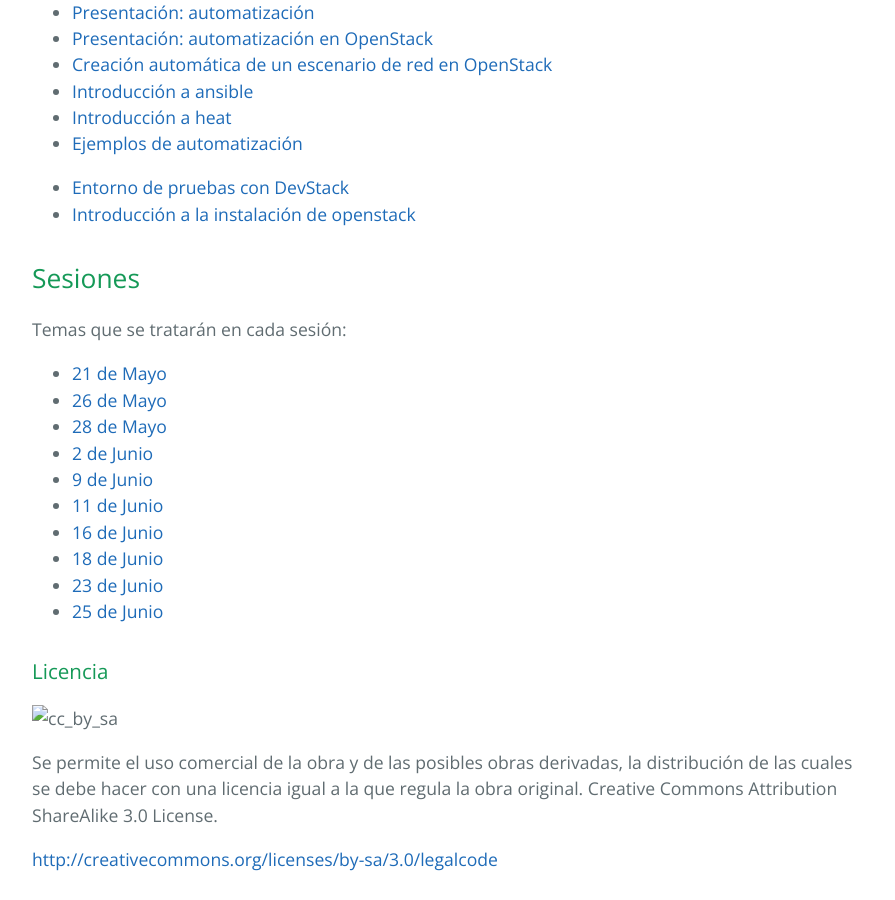
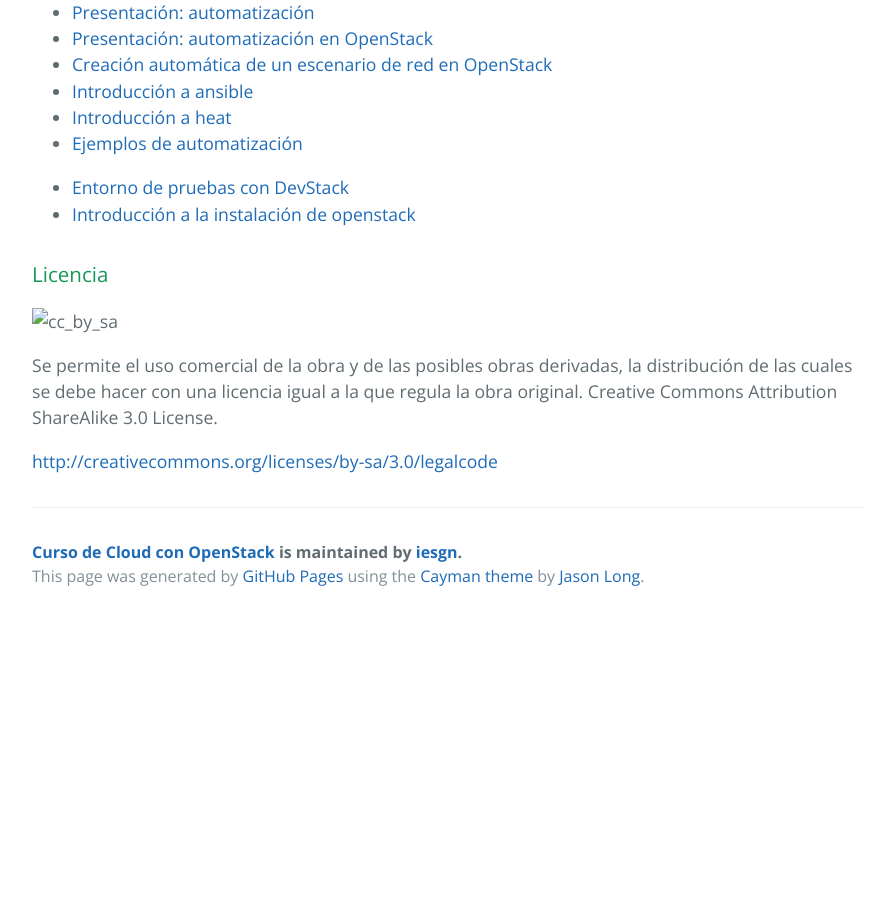
Before and after one commit to iesgn/ow1, a Jekyll site: the page built from index.md, in a window 1280 px wide and 900 px high, scrolled down 1920 px. Shown: the whole window, without its empty margins (192-1087 px from the left). Built offline with Jekyll 4.4.1, drawn with Linux system fonts in a browser that asks for light colours; after the commit the page ends 2540 px from its top, so only the background shows below that.

Commit message:
quito sesiones de index.md

```diff
--- a/index.md
+++ b/index.md
@@ -79,19 +79,6 @@ tittle: Curso de Cloud con OpenStack
 * [Entorno de pruebas con DevStack](curso/u10/devstack)
 * [Introducción a la instalación de openstack](curso/u10/instalacion_openstack)
 
-## Sesiones
-Temas que se tratarán en cada sesión:
-
-* [21 de Mayo](curso/sesion1)
-* [26 de Mayo](curso/sesion2)
-* [28 de Mayo](curso/sesion3)
-* [2 de Junio](curso/sesion4)
-* [9 de Junio](curso/sesion5)
-* [11 de Junio](curso/sesion6)
-* [16 de Junio](curso/sesion7)
-* [18 de Junio](curso/sesion8)
-* [23 de Junio](curso/sesion9)
-* [25 de Junio](curso/sesion10)
 
 ###Licencia
 
```
